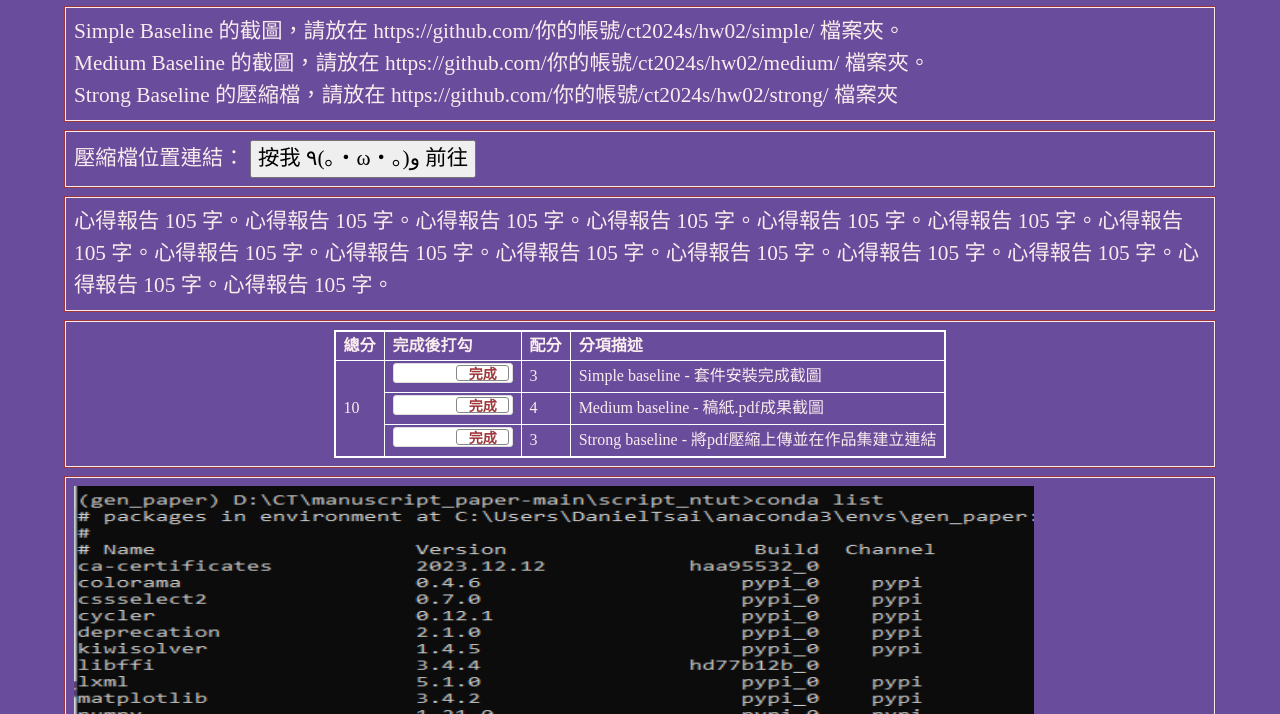
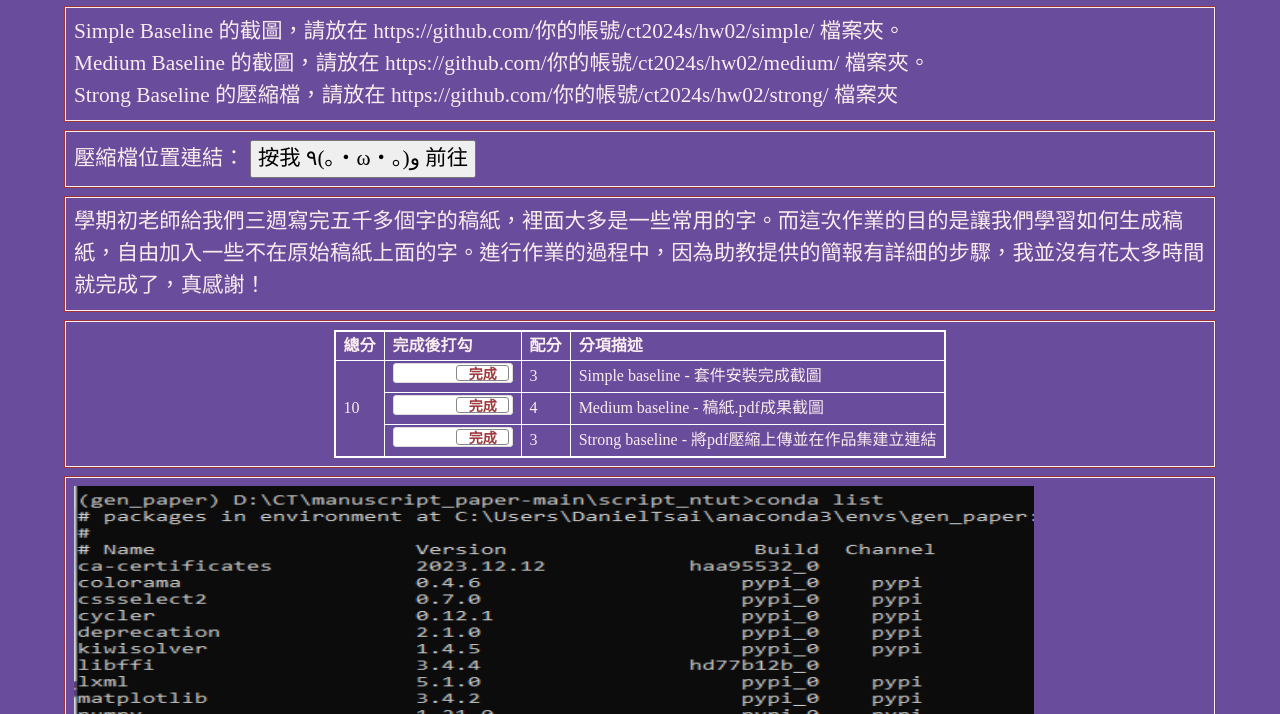
Before and after one commit to DreamingTraveler/ct2024s, a plain HTML site: page hw02/index.html in a window 1280 px wide. Shown: the part 86-800 px from the top of the page. Drawn offline with nearby package versions, Linux system fonts and the light colour scheme.

Commit message:
HW2 - add review

```diff
--- a/hw02/index.html
+++ b/hw02/index.html
@@ -198,7 +198,7 @@
   <!-- ------------------------------------------------>
   <div class="row hw12">
     <div class="col-md-12 twenty">
-      心得報告 105 字。心得報告 105 字。心得報告 105 字。心得報告 105 字。心得報告 105 字。心得報告 105 字。心得報告 105 字。心得報告 105 字。心得報告 105 字。心得報告 105 字。心得報告 105 字。心得報告 105 字。心得報告 105 字。心得報告 105 字。心得報告 105 字。
+      學期初老師給我們三週寫完五千多個字的稿紙，裡面大多是一些常用的字。而這次作業的目的是讓我們學習如何生成稿紙，自由加入一些不在原始稿紙上面的字。進行作業的過程中，因為助教提供的簡報有詳細的步驟，我並沒有花太多時間就完成了，真感謝！
     </div>
   </div>
 
```
